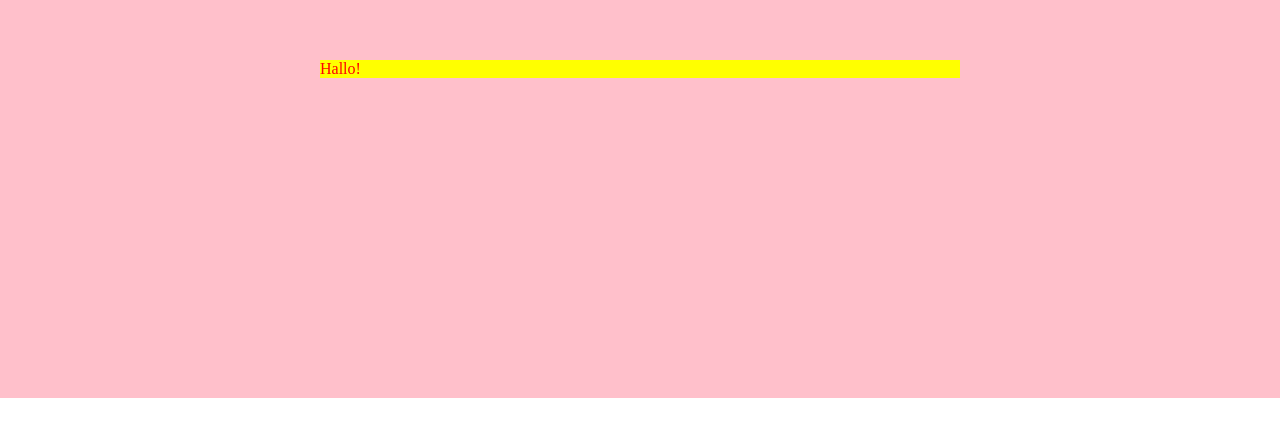
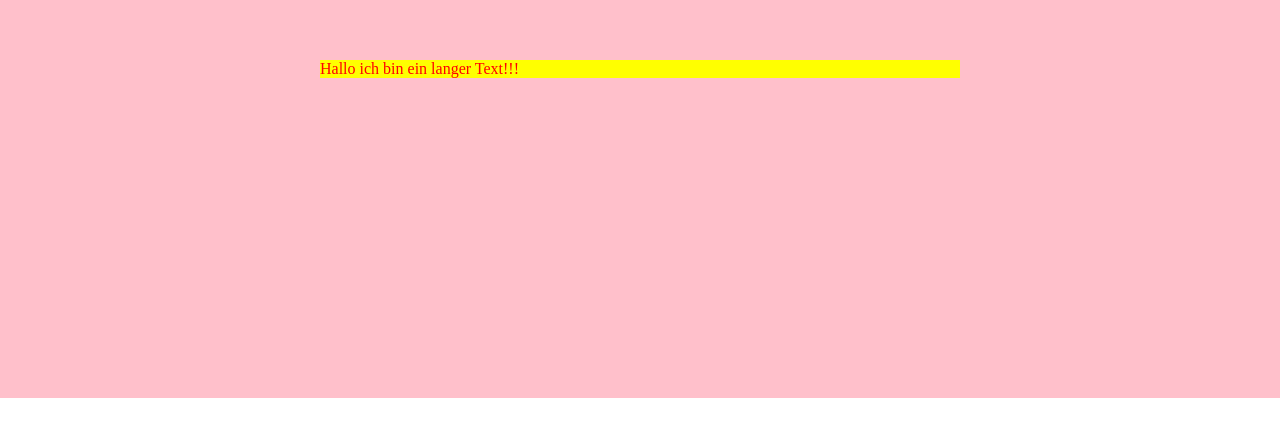
Before and after one commit to AndreasFaust/react-raster, a Next.js app: page / in a window 1280 px wide. Shown: the part 260-696 px from the top of the page. Built offline with nearby package versions, Linux system fonts and the light colour scheme.

Commit message:
reimplement hasChildBoxes

```diff
--- a/pages/index.tsx
+++ b/pages/index.tsx
@@ -14,7 +14,7 @@ const ExamplePage = () => {
       styles="color: red;"
       minHeight={"100px"}
     >
-      <Box background="yellow">Hallo!</Box>
+      <Box background="yellow">Hallo ich bin ein langer Text!!!</Box>
       {/* <Box>
           <Box height="500px" background="yellow">
           </Box>
--- a/src/Box/index.tsx
+++ b/src/Box/index.tsx
@@ -14,8 +14,16 @@ import { Props } from "./props";
 
 const Box = React.forwardRef<HTMLElement, Props>((props, ref) => {
   const context = useContext(Context);
-  const propsNormalized = useNormalize(props, context);
   const id = React.useRef<string>(nanoid());
+
+  const [hasChildBoxes, registerChildBox] = React.useState(false);
+  React.useEffect(() => {
+    if (typeof context.registerChildBox === "function") {
+      context.registerChildBox();
+    }
+  }, []);
+
+  const propsNormalized = useNormalize(props, context, hasChildBoxes);
 
   const controlIsVisible = useControl(props.control, context.controlIsVisible);
   const boxRef = useCombinedRefs(ref);
@@ -60,6 +68,7 @@ const Box = React.forwardRef<HTMLElement, Props>((props, ref) => {
             media: propsNormalized.media,
             controlIsVisible,
             controlColor: propsNormalized.controlColor,
+            registerChildBox: () => registerChildBox(true),
           }}
         >
           {props.children}
--- a/src/Box/utils/normalizeDisplay.ts
+++ b/src/Box/utils/normalizeDisplay.ts
@@ -1,9 +1,13 @@
 import normalizeProps from "./normalizeProps";
 
-export default function normalizeDisplay(breakpoints, props) {
+export default function normalizeDisplay(
+  breakpoints: number[],
+  props,
+  hasChildBoxes: boolean
+): string[] {
   const displayNormalized = normalizeProps(breakpoints, props.display);
-  return displayNormalized.map((display, index) => {
+  return displayNormalized.map((display) => {
     if (display) return display;
-    return "grid";
+    return hasChildBoxes ? "grid" : "block";
   });
 }
--- a/src/Box/utils/useNormalize.ts
+++ b/src/Box/utils/useNormalize.ts
@@ -9,7 +9,14 @@ import normalizeSpacing from "./normalizeSpacing";
 import normalizeDisplay from "./normalizeDisplay";
 import getPosition from "./getPosition";
 
-export default function useNormalize(props, context) {
+import { Props } from "../props";
+import { ContextProps } from "../../context";
+
+export default function useNormalize(
+  props: Props,
+  context: ContextProps,
+  hasChildBoxes: boolean
+) {
   const breakpoints = props.breakpoints ||
     context.breakpoints || [0, 432, 768, 1024, 1200, 1400];
 
@@ -21,7 +28,7 @@ export default function useNormalize(props, context) {
     breakpoints,
   });
 
-  const display = normalizeDisplay(breakpoints, mergedProps);
+  const display = normalizeDisplay(breakpoints, mergedProps, hasChildBoxes);
 
   const gridRowGap = normalizeProps(breakpoints, mergedProps.gridRowGap, "0px");
   const gridColumnGap = normalizeProps(
--- a/src/context.ts
+++ b/src/context.ts
@@ -1,6 +1,6 @@
 import React from "react";
 
-interface ContextProps {
+export interface ContextProps {
   breakpoint?: {
     index: number;
     value: number;
@@ -12,6 +12,7 @@ interface ContextProps {
   media?: any[];
   controlIsVisible?: boolean;
   controlColor?: string;
+  registerChildBox?: () => void;
 }
 
 const Context = React.createContext<ContextProps>({});
```
